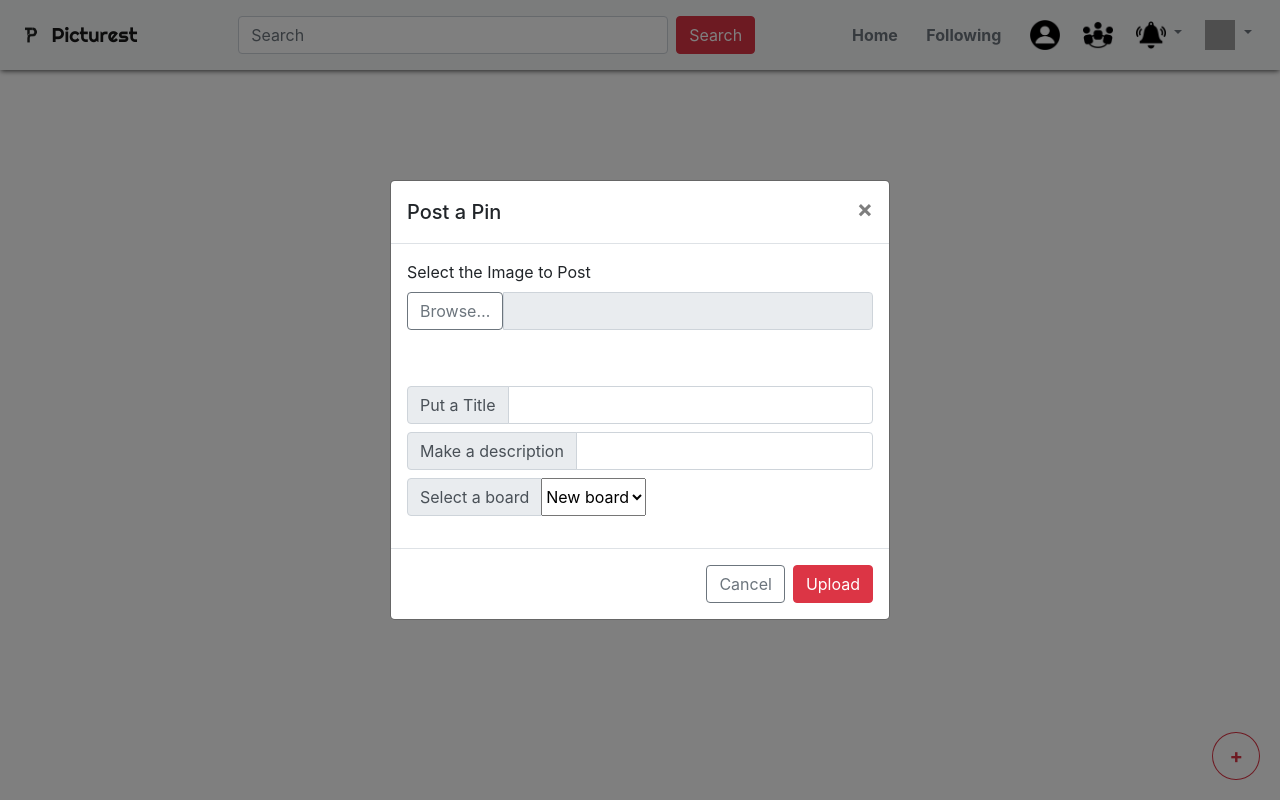
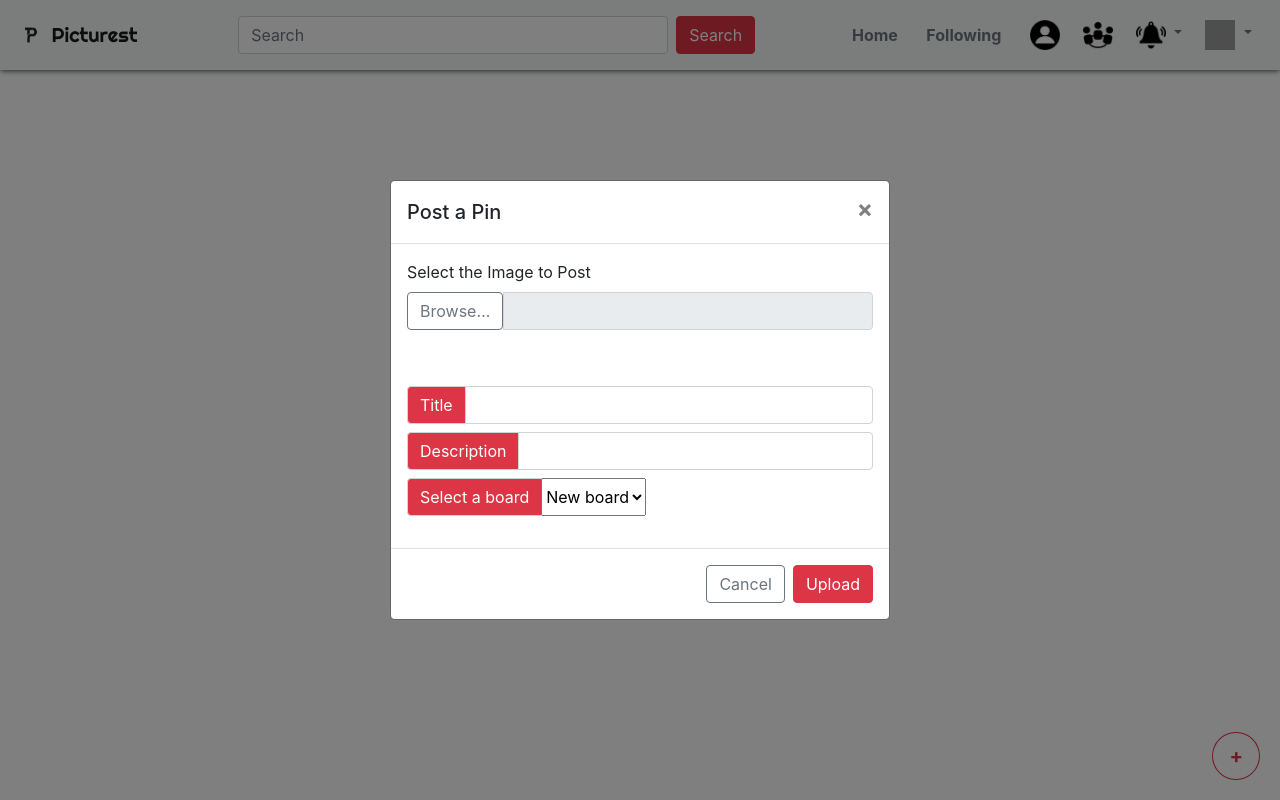
Before and after one commit to UB-ES-19/A4-Picturest, a Django app: page / in a window 1280 px wide, after a click that opens the changed part. Run offline with Django 3.2, Linux system fonts and the light colour scheme; the visitor is signed in with stand-in values (Sample User, id 1); data that the repository does not hold is empty; some libraries are stand-ins or nearby versions; grey boxes are pictures that could not be loaded.

Commit message:
Pequeños retoques front-end

```diff
--- a/templates/Picturest/edit_profile.html
+++ b/templates/Picturest/edit_profile.html
@@ -2,7 +2,7 @@
 {% block title %}Home{% endblock %}
 {% block content %}
 
- <div style="margin-left: 13vw; height: 2em; margin-top: 1em;">
+ <div style="display: grid;  align-items: center;  justify-content: center; height: 2em; margin-top: 1em;">
      <div class="jumbotron" style="width: min-content; height: min-content; box-shadow:0 6px 10px 0 rgba(0, 0, 0, 0.4);">
         <h2> Editing profile </h2>
         </br></br>
--- a/templates/Picturest/home_page.html
+++ b/templates/Picturest/home_page.html
@@ -127,7 +127,7 @@
 
                 <div class="input-group" style="padding-top: 8px;">
                   <div class="input-group-prepend">
-                    <span class="input-group-text">Put a Title</span>
+                    <span class="input-group-text" style="color: white; background-color:  rgb(220,53,69);">Title</span>
                   </div>
                   {% comment %} <textarea class="form-control" aria-label="Title"></textarea> {% endcomment %}
                   <input type="title" name="title" class="form-control" data-required>
@@ -135,9 +135,8 @@
 
                 <div class="input-group" style="padding-top: 8px;">
                   <div class="input-group-prepend">
-                    <span class="input-group-text">Make a description</span>
+                    <span class="input-group-text" style="color: white; background-color:  rgb(220,53,69);">Description</span>
                   </div>
-                  {% comment %} <textarea class="form-control" aria-label="Description"></textarea> {% endcomment %}
                   <input type="description" name="description" class="form-control" data-required>
                 </div>
 
@@ -152,7 +151,7 @@
 
                 <div class="input-group" style="padding-top: 8px;">
                   <div class="input-group-prepend">
-                    <span class="input-group-text">Select a board</span>
+                    <span class="input-group-text" style="color: white; background-color:  rgb(220,53,69);">Select a board</span>
                   </div>
                   <select name="board" id="select_board" onchange="showDiv('hidden_newB', this)">
                     {% for board in boards_user %}
@@ -166,7 +165,7 @@
                     <hr>
                     <div  class="input-group" style="padding-top: 8px;">
                       <div class="input-group-prepend">
-                        <span class="input-group-text">New board name</span>
+                        <span class="input-group-text" style="color: white; background-color:  rgb(220,53,69);">New board name</span>
                       </div>
                       {% comment %} <textarea class="form-control" aria-label="New Board"></textarea> {% endcomment %}
                       <input type="board_name" name="board_name" class="form-control" data-required>
--- a/templates/Picturest/picture_view.html
+++ b/templates/Picturest/picture_view.html
@@ -1,7 +1,7 @@
 {% extends 'Picturest/navbar_PicBase.html' %}
 {% block title %}Pin - {{ pin.title }}{% endblock %}
 {% block content %}
-<div style="margin-left: 12vw; height: 2em;margin-top: 1em;">
+<div style="display: grid;  align-items: center;  justify-content: center;  height: 2em;margin-top: 1em;">
     <div class="jumbotron" style="width: min-content; height: min-content; box-shadow:0 6px 10px 0 rgba(0, 0, 0, 0.4);">
         <h3 align="center" >{{ pin.title }}</h3>
         <br>
```
